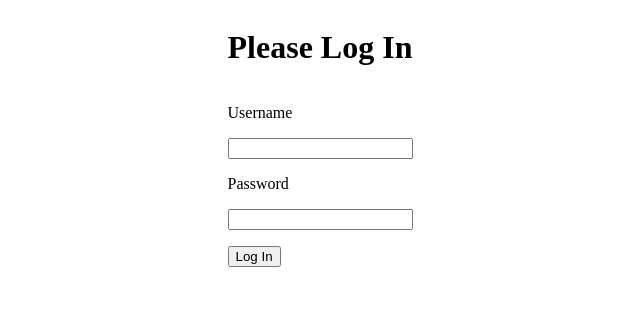
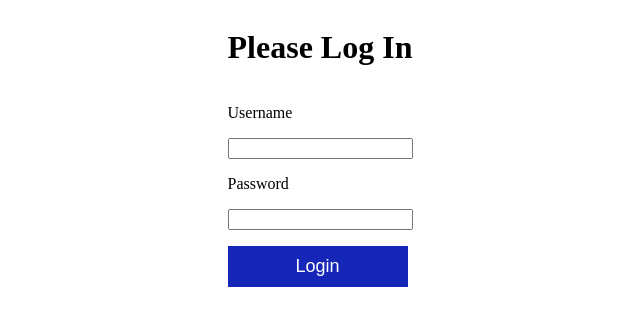
Before and after one commit to EndrisKraig/another-pet-store-front, a React (Create React App) app: page /add in a window 1280 px wide. Shown: the top 326 px of the page, without its empty margins (320-960 px from the left). Built offline with nearby package versions, Linux system fonts and the light colour scheme.

Commit message:
fancy button

```diff
--- a/src/component/CatAdder.js
+++ b/src/component/CatAdder.js
@@ -1,5 +1,6 @@
 import { useState } from "react";
 import { PostRequest } from "../service/FetchService";
+import FancyButton from "./FancyButton";
 
 function CatAdder() {
     const [cat, setCat] = useState({
@@ -44,8 +45,8 @@ function CatAdder() {
                     name="price"
                     onChange={e => setCat({ ...cat, "price": Number(e.target.value) })}
                 />
-
-                <input type="submit" name="Add cat!" />
+                <p/>
+                <FancyButton label="Add new cat!"/>
             </form>
         </div>
 
--- a/src/component/CatTable.module.css
+++ b/src/component/CatTable.module.css
@@ -1,6 +1,14 @@
 table, tr, th{
-    border:1px solid black;
+    border: black;
 }
+
+table , tr{
+    border: 1px solid
+}
+
+tr:nth-child(even) {
+    background-color: #f2f2f2;
+  }
 
 .center {
     margin-left: auto;
--- /dev/null
+++ b/src/component/FancyButton.js
@@ -0,0 +1,9 @@
+import React from "react";
+import styles from "./FancyButton.module.css"
+
+export default function FancyButton(props){
+
+    return (
+        <button type="submit">{props.label}</button>
+    )
+}
--- /dev/null
+++ b/src/component/FancyButton.module.css
@@ -0,0 +1,35 @@
+button {
+    position: relative;
+    background-color: #1626b8;
+    border: none;
+    font-size: 18px;
+    color: #FFFFFF;
+    padding: 10px;
+    width: 180px;
+    text-align: center;
+    -webkit-transition-duration: 0.4s; /* Safari */
+    transition-duration: 0.4s;
+    text-decoration: none;
+    overflow: hidden;
+    cursor: pointer;
+  }
+
+  button:after {
+    content: "";
+    background: #90EE90;
+    display: block;
+    position: absolute;
+    padding-top: 300%;
+    padding-left: 350%;
+    margin-left: -20px!important;
+    margin-top: -120%;
+    opacity: 0;
+    transition: all 0.8s
+  }
+
+  button:active:after {
+    padding: 0;
+    margin: 0;
+    opacity: 1;
+    transition: 0s
+  }
--- a/src/component/Login.js
+++ b/src/component/Login.js
@@ -1,6 +1,7 @@
 import React, {useState} from "react";
 import styles from "./Login.module.css"
 import PropTypes from 'prop-types'
+import FancyButton from "./FancyButton";
 
 async function loginUser(credentials) {
     const data = new FormData();
@@ -41,7 +42,7 @@ export default function Login({setToken}) {
                 </lable>
                 <p/>
                 <div>
-                    <button type="submit">Log In</button>
+                    <FancyButton label="Login"/>
                 </div>
             </form>
         </div>
--- a/src/component/NavigationBar.js
+++ b/src/component/NavigationBar.js
@@ -1,7 +1,7 @@
 import React, { useState } from "react";
 import styles from "./NavigatorBar.module.css"
 
-const links = ["Home", "Cats", "Login"];
+const links = ["Home", "Cats", "New cat", "Login"];
 
 export default function NavigationBar(props) {
     console.log(props.path);
```
